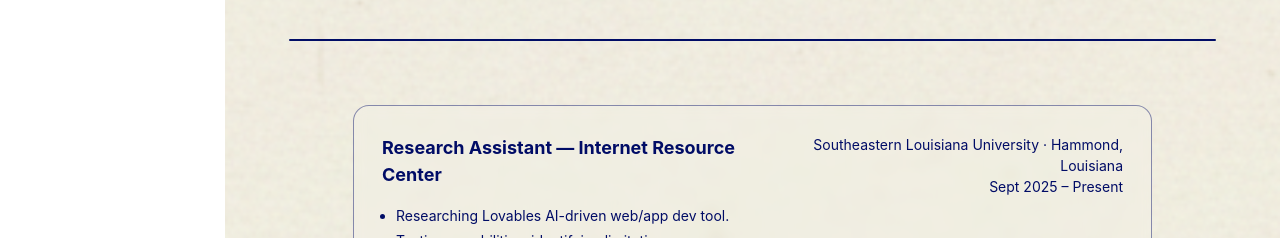
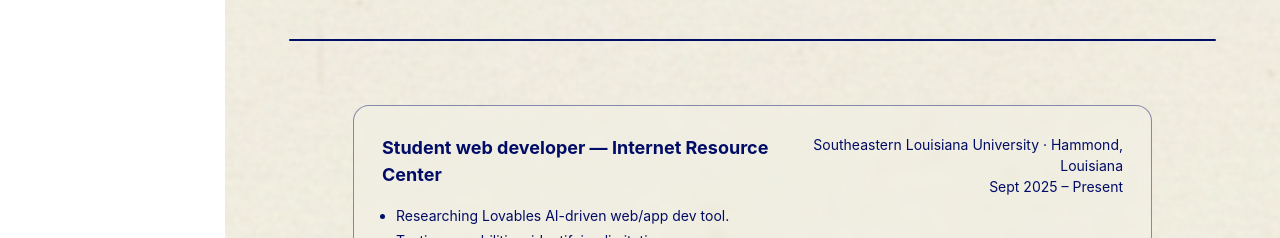
Before and after one commit to KARKI2004/portfolio, a React (Vite) app: page / in a window 1280 px wide. Shown: the part 1660-1898 px from the top of the page. Built offline with nearby package versions, Linux system fonts and the light colour scheme.

Commit message:
change role title.

```diff
--- a/src/sections/Experience.tsx
+++ b/src/sections/Experience.tsx
@@ -29,7 +29,7 @@ export default function ExperienceSection() {
           >
             <HStack justify="space-between" align="flex-start" w="100%">
               <Text fontSize="lg" fontWeight="bold" color="#000C66">
-                Research Assistant — Internet Resource Center
+                Student web developer — Internet Resource Center
               </Text>
 
               <Box textAlign="right">
```
